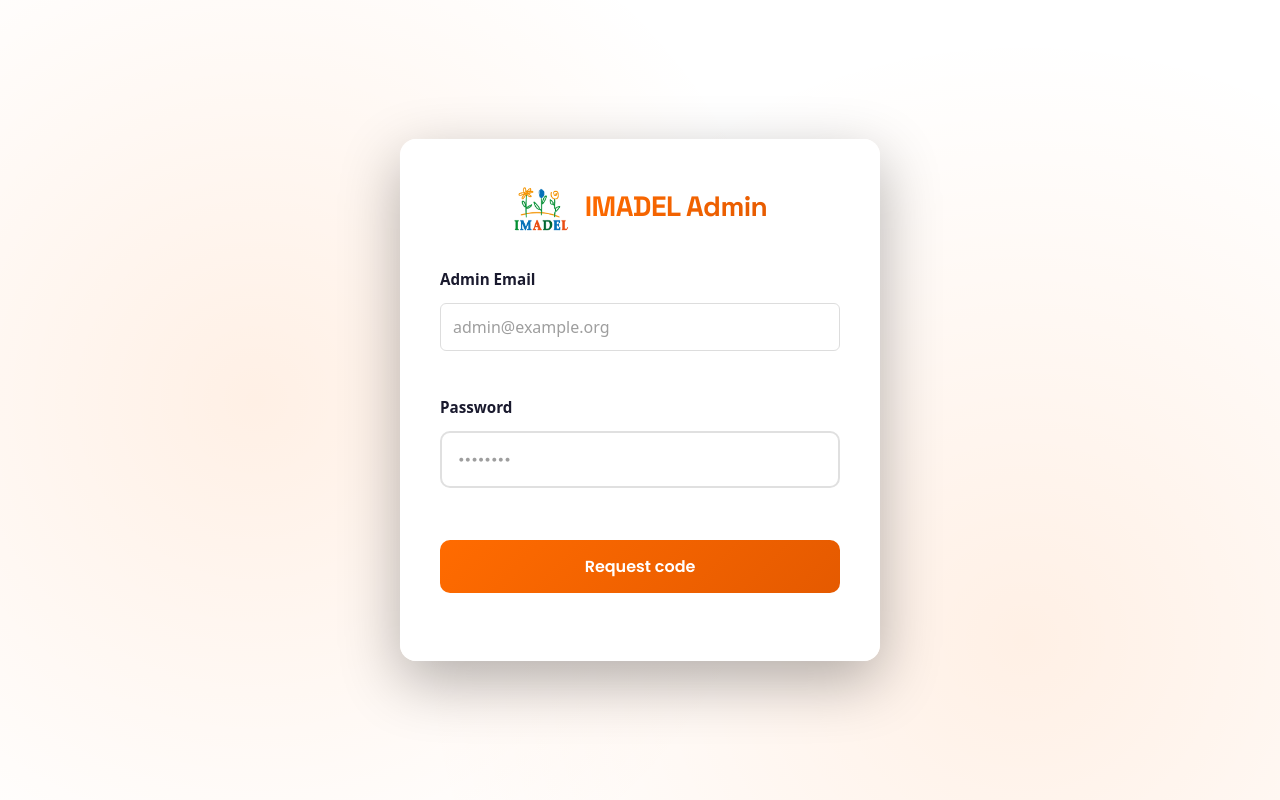
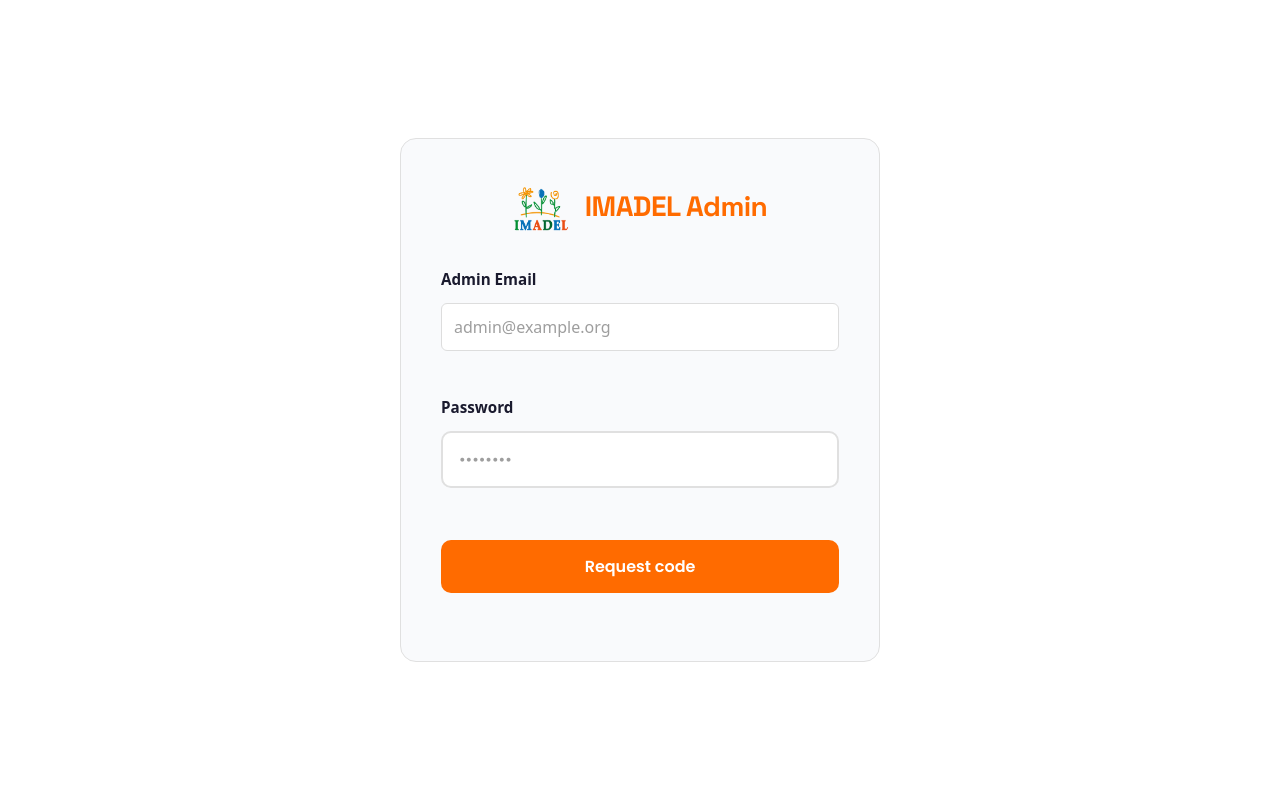
Before and after one commit to Imadel1/Imadel, a React (Vite) app: page /admin in a window 1280 px wide. Built offline with nearby package versions, Linux system fonts and the light colour scheme; no server answers; a web font is replaced by a local one.

Commit message:
Fix admin logo path and align login colors with theme

```diff
--- a/src/pages/AdminLogin.css
+++ b/src/pages/AdminLogin.css
@@ -4,39 +4,24 @@
   display: flex;
   align-items: center;
   justify-content: center;
-  background: rgba(255, 255, 255, 0.98);
+  background: var(--bg, #ffffff);
   font-family: system-ui, -apple-system, 'Segoe UI', Roboto, 'Helvetica Neue', Arial, sans-serif;
   padding: 24px;
   position: relative;
   overflow: hidden;
 }
 
-.admin-login-page::before {
-  content: '';
-  position: absolute;
-  top: 0;
-  left: 0;
-  right: 0;
-  bottom: 0;
-  background:
-    radial-gradient(circle at 20% 50%, rgba(255, 107, 0, 0.1) 0%, transparent 50%),
-    radial-gradient(circle at 80% 80%, rgba(255, 107, 0, 0.1) 0%, transparent 50%);
-  pointer-events: none;
-}
-
 .login-container {
   width: 100%;
   max-width: 480px;
-  background: rgba(255, 255, 255, 0.98);
+  background: var(--panel, #ffffff);
   border-radius: 16px;
   padding: 40px;
-  box-shadow:
-    0 20px 60px rgba(0, 0, 0, 0.3),
-    0 0 0 1px rgba(255, 255, 255, 0.1);
+  box-shadow: none;
+  border: 1px solid var(--border, #e0e0e0);
   color: #1a1a2e;
   position: relative;
   z-index: 1;
-  backdrop-filter: blur(10px);
 }
 
 .brand {
@@ -61,13 +46,9 @@
 
 .brand h1 {
   margin: 0;
-  color: #1a1a2e;
+  color: var(--primary, #FF6B00);
   font-size: 1.75rem;
   font-weight: 700;
-  background: linear-gradient(135deg, #FF6B00 0%, #e55a00 100%);
-  -webkit-background-clip: text;
-  -webkit-text-fill-color: transparent;
-  background-clip: text;
 }
 
 .login-form {
@@ -122,40 +103,23 @@
 
 .login-btn {
   padding: 14px 24px;
-  background: linear-gradient(135deg, #FF6B00 0%, #e55a00 100%);
-  color: white;
+  background: var(--primary, #FF6B00);
+  color: #ffffff;
   border: none;
   border-radius: 10px;
   font-weight: 600;
   cursor: pointer;
   font-size: 1rem;
-  transition: all 0.3s ease;
+  transition: background 0.2s ease, transform 0.2s ease;
   flex: 1;
   min-width: 140px;
   box-shadow: none;
   position: relative;
-  overflow: hidden;
-}
-
-.login-btn::before {
-  content: '';
-  position: absolute;
-  top: 0;
-  left: -100%;
-  width: 100%;
-  height: 100%;
-  background: linear-gradient(90deg, transparent, rgba(255, 255, 255, 0.2), transparent);
-  transition: left 0.5s ease;
-}
-
-.login-btn:hover::before {
-  left: 100%;
 }
 
 .login-btn:hover {
-  transform: translateY(-2px);
-  box-shadow: none;
-  background: linear-gradient(135deg, #e55a00 0%, #cc4f00 100%);
+  transform: translateY(-1px);
+  background: var(--primary-dark, #e55a00);
 }
 
 .login-btn:active {
@@ -164,7 +128,7 @@
 
 .login-btn:focus {
   outline: none;
-  box-shadow: 0 0 0 4px rgba(255, 107, 0, 0.2);
+  box-shadow: 0 0 0 3px rgba(0, 0, 0, 0.06);
 }
 
 .back-btn {
--- a/src/pages/AdminPanel.tsx
+++ b/src/pages/AdminPanel.tsx
@@ -3,6 +3,7 @@
 import './AdminPanel.css';
 import { authApi, projectsApi, jobsApi, partnersApi, officesApi, donationsApi, applicationsApi } from '../services/api';
 import { useTranslation } from '../utils/i18n';
+import logo from '../assets/cropped-nouveau_logo.png';
 
 /**
  * BACKEND INTEGRATION NOTES:
@@ -1106,7 +1107,7 @@
     <div className="admin-panel">
       <header className="admin-header">
         <div style={{display: 'flex', alignItems: 'center', gap: '12px'}}>
-          <img src="/src/assets/cropped-nouveau_logo.png" alt="IMADEL Logo" style={{height: '40px', width: 'auto'}} />
+          <img src={logo} alt="IMADEL Logo" style={{height: '40px', width: 'auto'}} />
           <h1>{t('adminPanel')}</h1>
         </div>
         <div className="admin-controls">
```
